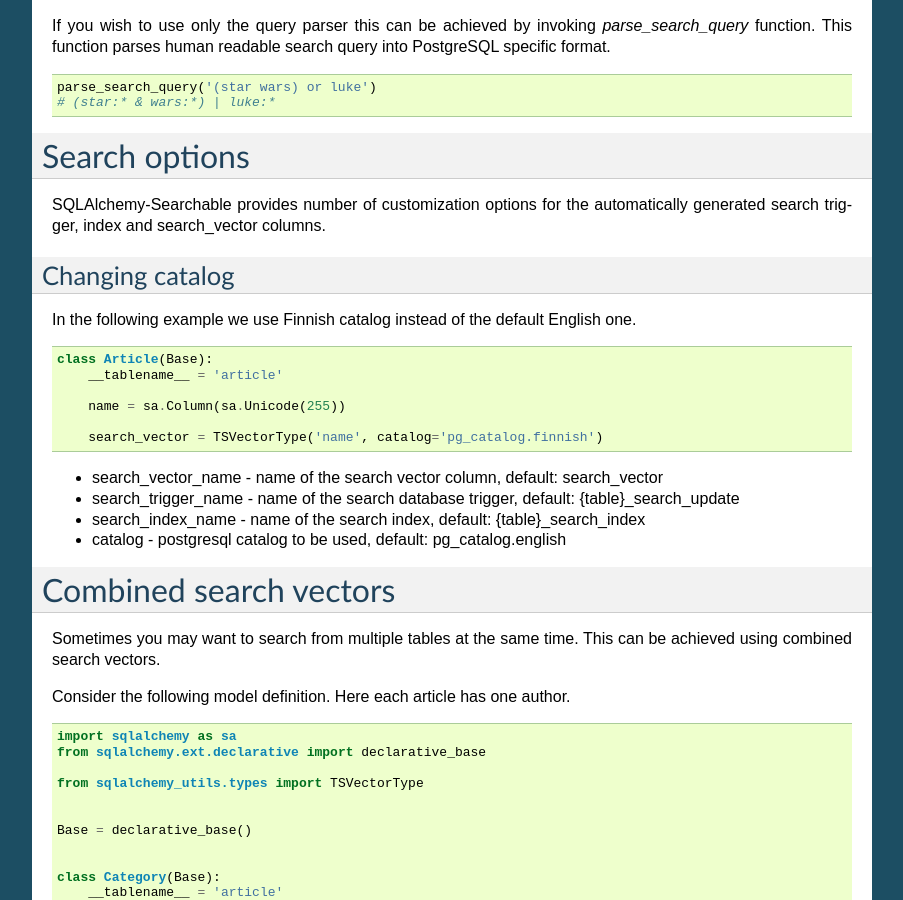
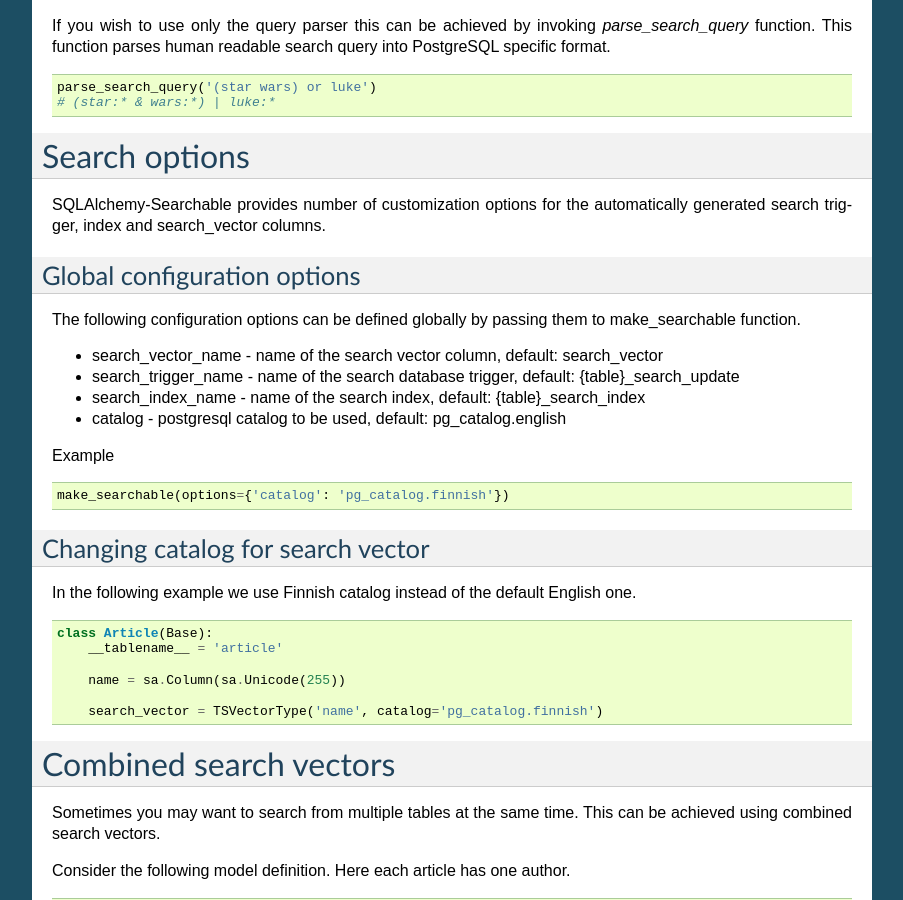
Before and after one commit to falcony-io/sqlalchemy-searchable, a Sphinx documentation site: the page built from docs/index.rst, in a window 1280 px wide and 900 px high, scrolled down 2438 px. Shown: the whole window, without its empty margins (198-1101 px from the left). Built offline with Sphinx 7.4.7, drawn with Linux system fonts in a browser that asks for light colours; some of the changed text lies outside the part shown.

Commit message:
Added more docs

```diff
--- a/docs/index.rst
+++ b/docs/index.rst
@@ -181,9 +181,28 @@
 SQLAlchemy-Searchable provides number of customization options for the automatically generated
 search trigger, index and search_vector columns.
 
+Global configuration options
+----------------------------
 
-Changing catalog
-----------------
+The following configuration options can be defined globally by passing them to make_searchable function.
+
+* search_vector_name - name of the search vector column, default: search_vector
+
+* search_trigger_name - name of the search database trigger, default: {table}_search_update
+
+* search_index_name - name of the search index, default: {table}_search_index
+
+* catalog - postgresql catalog to be used, default: pg_catalog.english
+
+
+Example ::
+
+
+    make_searchable(options={'catalog': 'pg_catalog.finnish'})
+
+
+Changing catalog for search vector
+----------------------------------
 
 
 In the following example we use Finnish catalog instead of the default English one.
```
Also changed, not shown: other parts of docs/index.rst (+0 -9 lines).
